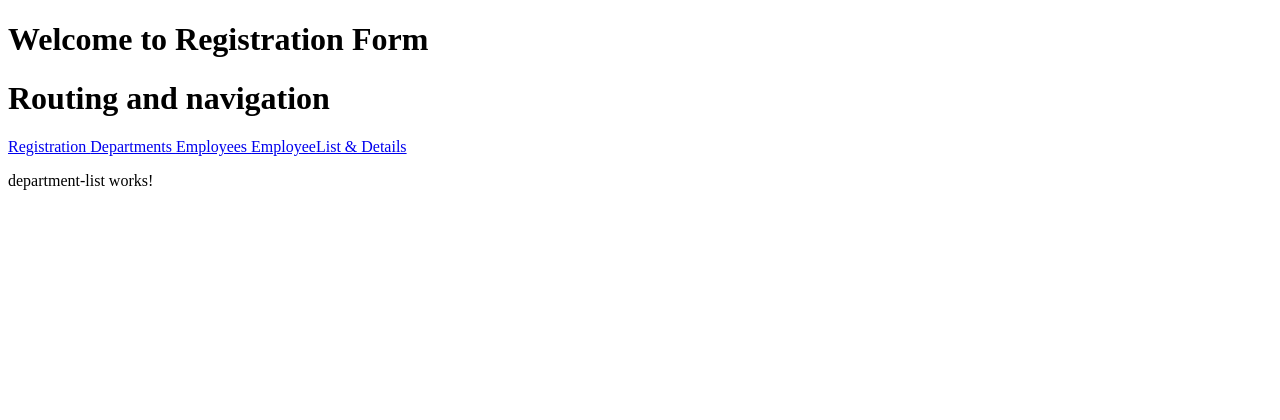
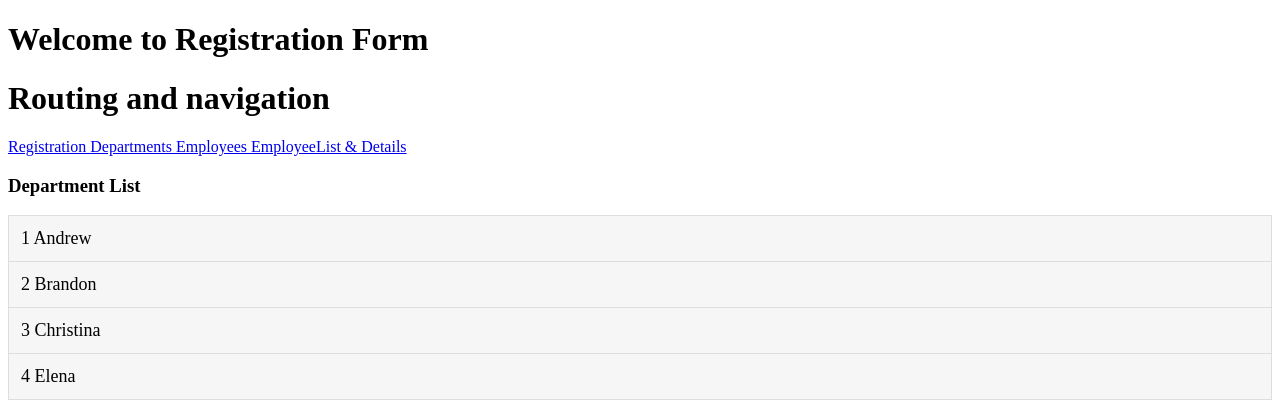
Before and after one commit to UmmiMohamed/selfDevelopment-app, an Angular app: page /departments in a window 1280 px wide. Shown: the top 420 px of the page. Built offline with nearby package versions, Linux system fonts and the light colour scheme.

Commit message:
route to each department
add routing when click each department list button

```diff
--- a/src/app/app-routing.module.ts
+++ b/src/app/app-routing.module.ts
@@ -5,11 +5,13 @@ import { DepartmentListComponent } from './test/routing-example/department-list/
 import { EmployeeComponent } from './test/employee/employee.component';
 import { TestComponent } from './test/test/test.component';
 import { PageNotFoundComponent } from './test/routing-example/page-not-found/page-not-found.component';
+import { DepartmentDetailComponent } from './test/routing-example/department-detail/department-detail.component';
 
 
 const routes: Routes = [
-  { path: '', redirectTo: '/departments', pathMatch: 'full'},
+  { path: '', redirectTo: '/departments', pathMatch: 'full' },
   { path: 'departments', component: DepartmentListComponent },
+  { path: 'departments/:id', component: DepartmentDetailComponent },
   { path: 'employees', component: EmployeesListComponent },
   { path: 'employee', component: EmployeeComponent },
   { path: 'registration', component: TestComponent },
@@ -22,5 +24,6 @@ const routes: Routes = [
 })
 export class AppRoutingModule { }
 export const routingComponents = [DepartmentListComponent,
-                                  EmployeesListComponent,
-                                PageNotFoundComponent];
+  EmployeesListComponent,
+  PageNotFoundComponent,
+  DepartmentDetailComponent];
--- a/src/app/app.module.ts
+++ b/src/app/app.module.ts
@@ -14,6 +14,7 @@ import { RoutingExampleComponent } from './test/routing-example/routing-example.
 import { DepartmentListComponent } from './test/routing-example/department-list/department-list.component';
 import { EmployeesListComponent } from './test/routing-example/employees-list/employees-list.component';
 import { PageNotFoundComponent } from './test/routing-example/page-not-found/page-not-found.component';
+import { DepartmentDetailComponent } from './test/routing-example/department-detail/department-detail.component';
 
 @NgModule({
   declarations: [
@@ -26,7 +27,8 @@ import { PageNotFoundComponent } from './test/routing-example/page-not-found/pag
     DepartmentListComponent,
     EmployeesListComponent,
     routingComponents,
-    PageNotFoundComponent
+    PageNotFoundComponent,
+    DepartmentDetailComponent
   ],
   imports: [
     BrowserModule,
--- /dev/null
+++ b/src/app/test/routing-example/department-detail/department-detail.component.html
@@ -0,0 +1 @@
+<p>department-detail works!</p>
--- /dev/null
+++ b/src/app/test/routing-example/department-detail/department-detail.component.ts
@@ -0,0 +1,15 @@
+import { Component, OnInit } from '@angular/core';
+
+@Component({
+  selector: 'app-department-detail',
+  templateUrl: './department-detail.component.html',
+  styleUrls: ['./department-detail.component.css']
+})
+export class DepartmentDetailComponent implements OnInit {
+
+  constructor() { }
+
+  ngOnInit() {
+  }
+
+}
--- a/src/app/test/routing-example/department-list/department-list.component.html
+++ b/src/app/test/routing-example/department-list/department-list.component.html
@@ -1 +1,7 @@
-<p>department-list works!</p>
+<h3>Department List</h3>
+
+<ul class="items">
+        <li (click) ="onSelect(department)" *ngFor="let department of departments">
+            <span class="badge">{{department.id}}</span> {{department.name}}
+        </li>
+</ul>
--- a/src/app/test/routing-example/department-list/department-list.component.ts
+++ b/src/app/test/routing-example/department-list/department-list.component.ts
@@ -1,4 +1,5 @@
 import { Component, OnInit } from '@angular/core';
+import { Router, ActivatedRoute } from '@angular/router';
 
 @Component({
   selector: 'app-department-list',
@@ -14,9 +15,15 @@ export class DepartmentListComponent implements OnInit {
     {id: 4, name: 'Elena', age: 28}
 ];
 
-  constructor() { }
+  constructor(
+    private router: Router
+  ) { }
 
   ngOnInit() {
   }
 
+  onSelect(department) {
+    this.router.navigate(['/departments', department.id]);
+  }
+
 }
--- a/src/styles.css
+++ b/src/styles.css
@@ -1 +1,24 @@
-/* You can add global styles to this file, and also import other style files */
+/* Style the list (remove margins and bullets, etc) */
+ul {
+    list-style-type: none;
+    padding: 0;
+    margin: 0;
+  }
+
+  /* Style the list items */
+ul li {
+    border: 1px solid #ddd;
+    margin-top: -1px; /* Prevent double borders */
+    background-color: #f6f6f6;
+    padding: 12px;
+    text-decoration: none;
+    font-size: 18px;
+    color: black;
+    display: block;
+    position: relative;
+  }
+
+  /* Add a light grey background color on hover */
+  ul li:hover {
+    background-color: #eee;
+  }
```
Also changed, not shown: src/app/test/routing-example/department-detail/department-detail.component.css (added), 1 other file (tests, documents, lock files or other folders).
